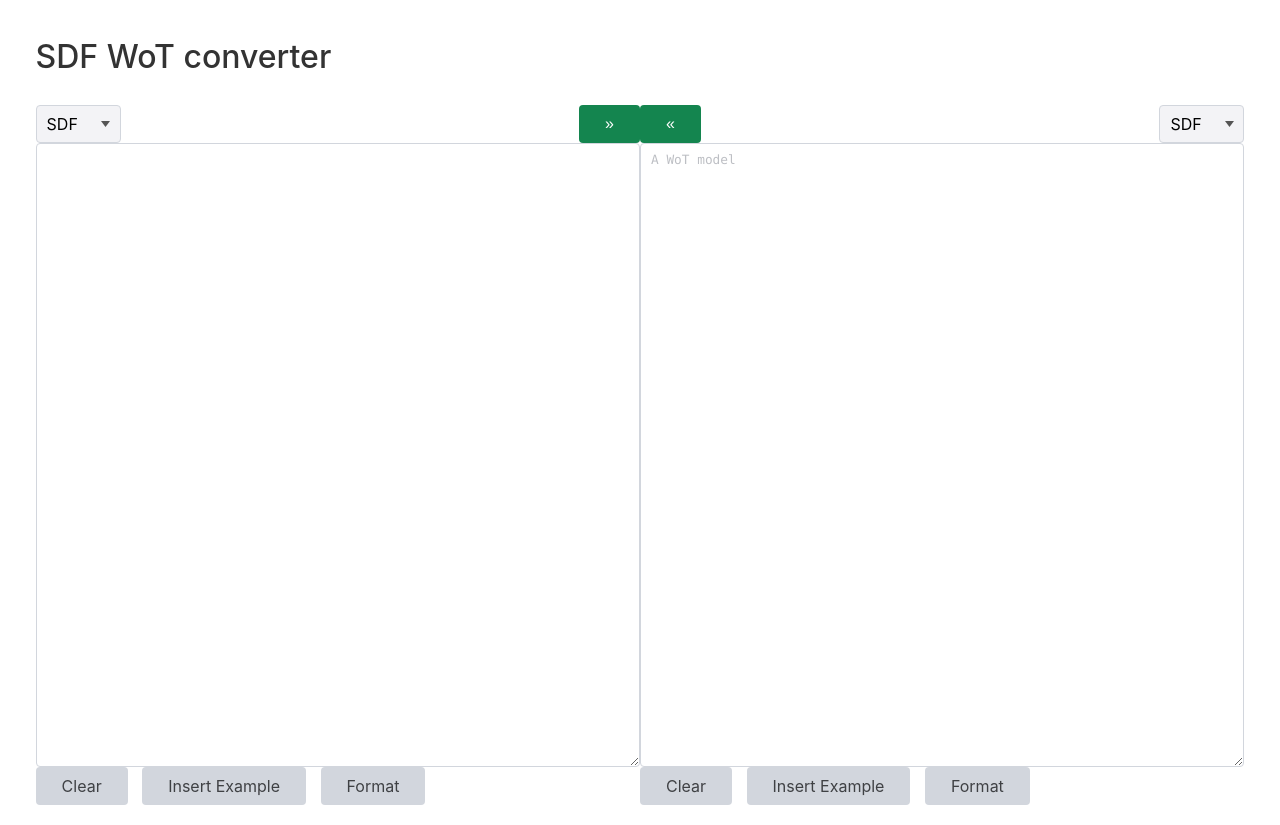
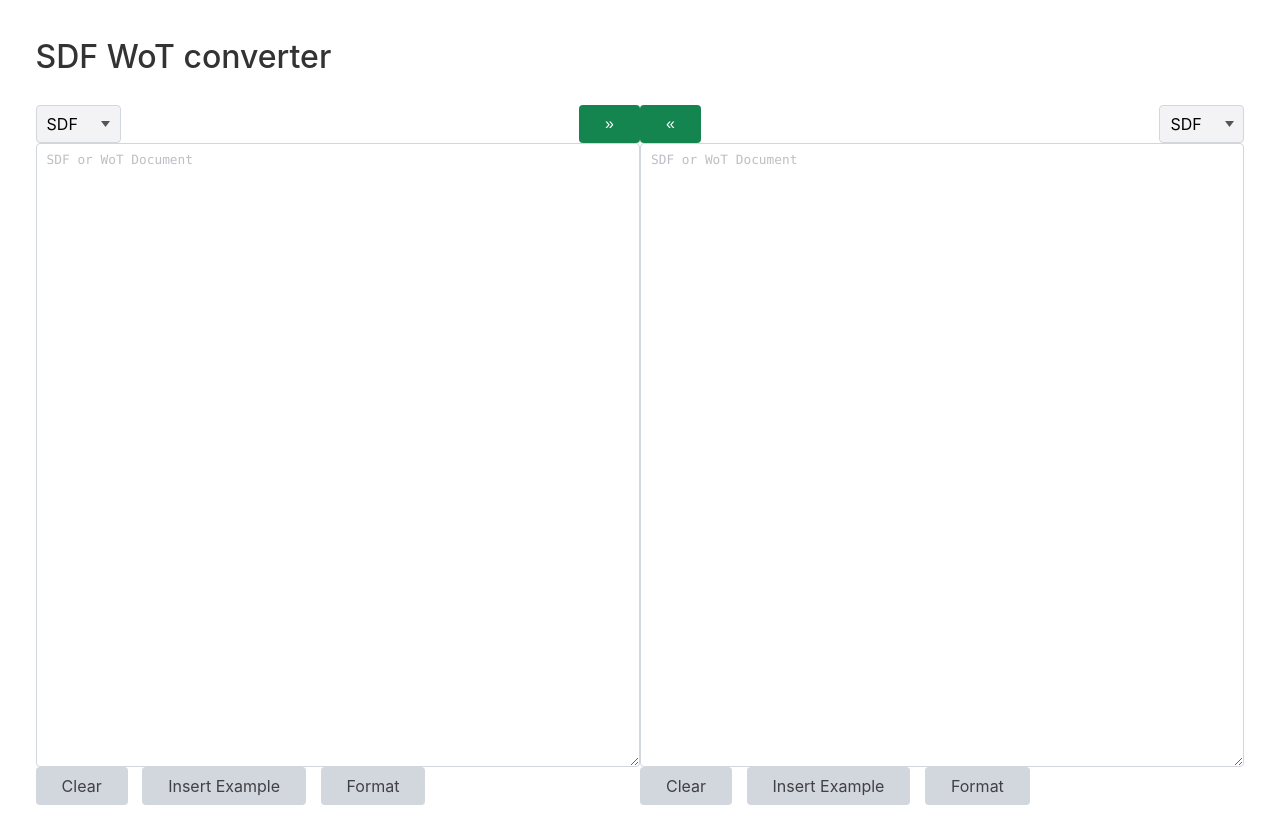
Before and after one commit to JKRhb/sdf-wot-converter-py-demo, a Flask app: page / in a window 1280 px wide. Run offline with Flask 2, Linux system fonts and the light colour scheme.

Commit message:
Use generic placeholders for both inputs

```diff
--- a/templates/index.html
+++ b/templates/index.html
@@ -31,6 +31,8 @@
     }
   </style>
 {% endblock %}
+
+{% set placeholder = "SDF or WoT Document" %}
 
 {% block content %}
     <h1>SDF WoT converter</h1>
@@ -81,7 +83,7 @@
             </div>
             {{m.textarea(
                   "input2",
-                  placeholder="A WoT model",
+                  placeholder=placeholder,
                   value=input2
               )
             }}
```
